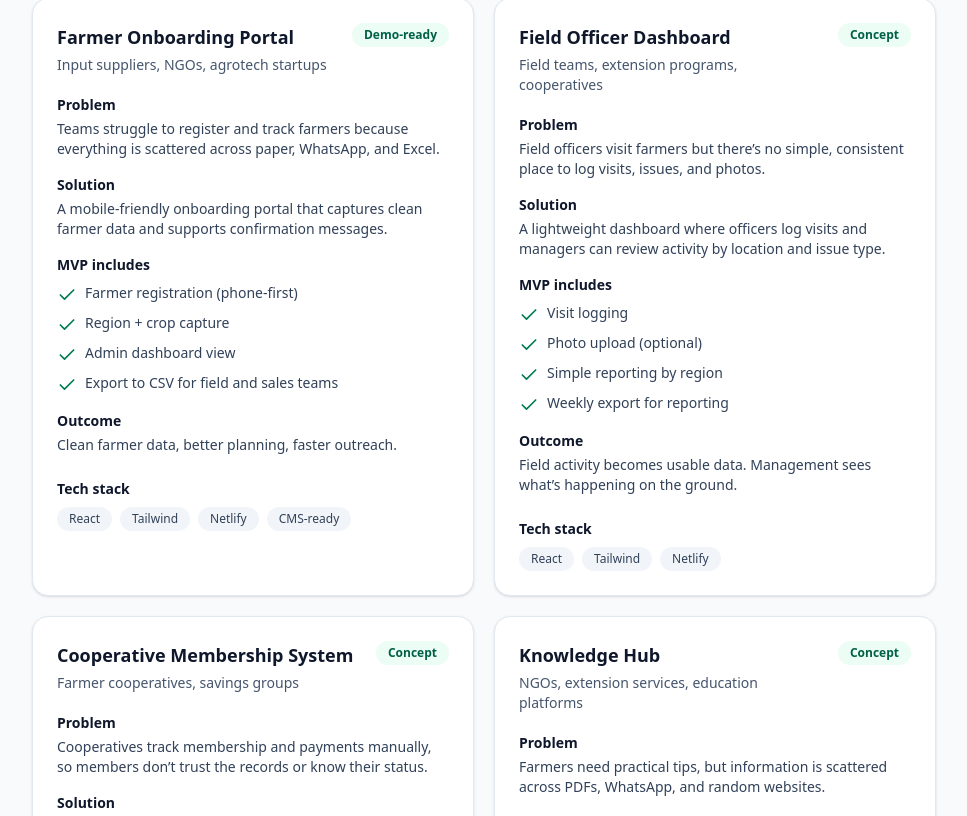
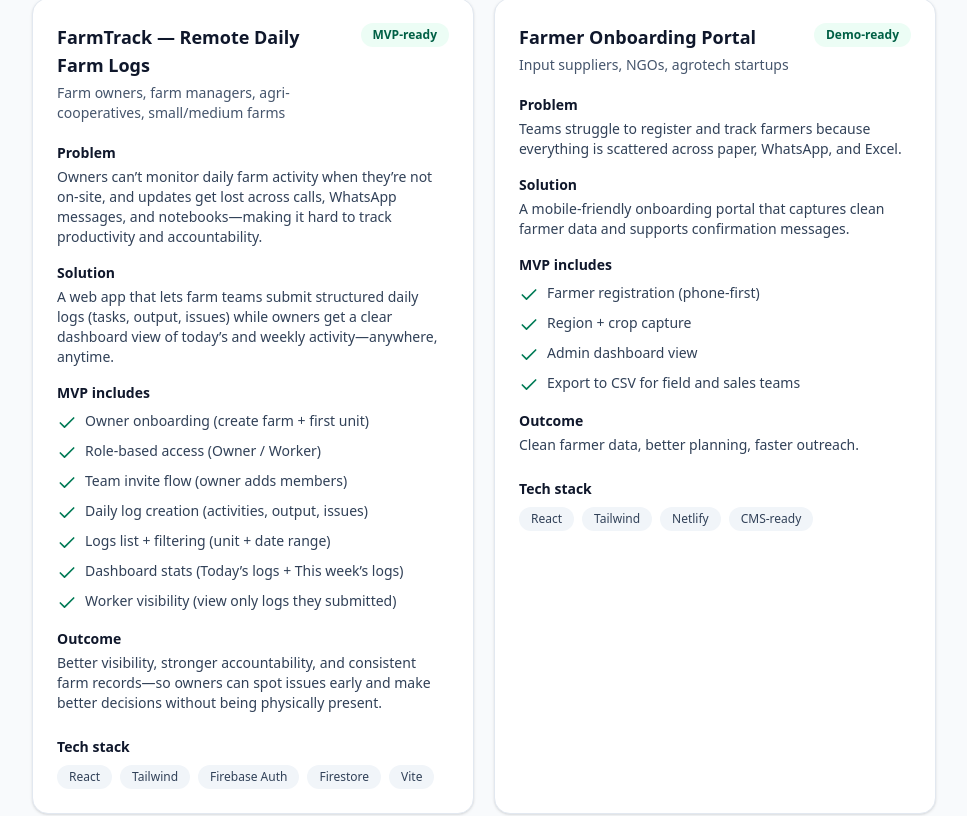
Before and after one commit to Ifeoluwa00dev/Agrotech-software-specialist, a React (Vite) app: page / in a window 1280 px wide. Shown: the part 864-1680 px from the top of the page, without its empty margins (296-1263 px from the left). Built offline with nearby package versions, Linux system fonts and the light colour scheme.

Commit message:
added recent work

```diff
--- a/src/components/Works.jsx
+++ b/src/components/Works.jsx
@@ -64,6 +64,28 @@ const Works = () => {
 
   const workItems = useMemo(
     () => [
+      {
+  title: "FarmTrack — Remote Daily Farm Logs",
+  audience: "Farm owners, farm managers, agri-cooperatives, small/medium farms",
+  problem:
+    "Owners can’t monitor daily farm activity when they’re not on-site, and updates get lost across calls, WhatsApp messages, and notebooks—making it hard to track productivity and accountability.",
+  solution:
+    "A web app that lets farm teams submit structured daily logs (tasks, output, issues) while owners get a clear dashboard view of today’s and weekly activity—anywhere, anytime.",
+  includes: [
+    "Owner onboarding (create farm + first unit)",
+    "Role-based access (Owner / Worker)",
+    "Team invite flow (owner adds members)",
+    "Daily log creation (activities, output, issues)",
+    "Logs list + filtering (unit + date range)",
+    "Dashboard stats (Today’s logs + This week’s logs)",
+    "Worker visibility (view only logs they submitted)"
+  ],
+  outcome:
+    "Better visibility, stronger accountability, and consistent farm records—so owners can spot issues early and make better decisions without being physically present.",
+  status: "MVP-ready",
+  stack: ["React", "Tailwind", "Firebase Auth", "Firestore", "Vite"]
+},
+
       {
         title: "Farmer Onboarding Portal",
         audience: "Input suppliers, NGOs, agrotech startups",
```
